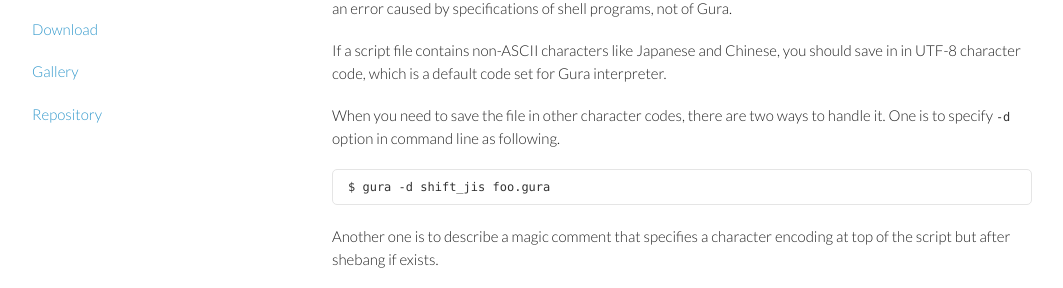
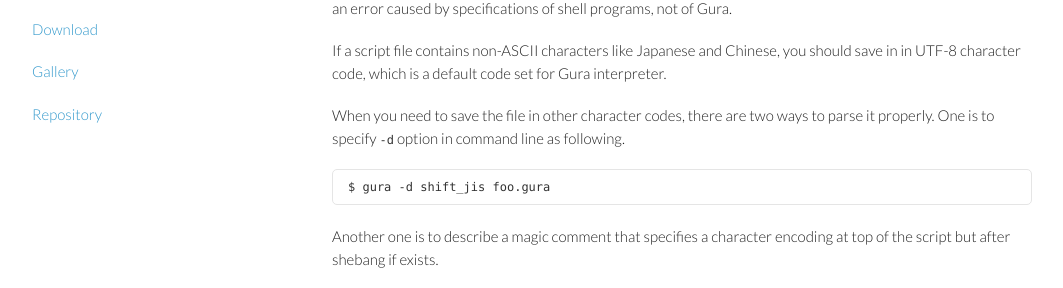
Before and after one commit to rudidude86/gura-lang.github.io, a Jekyll site: the page built from documents/Launch-Program.md, in a window 1280 px wide and 900 px high, scrolled down 1025 px. Shown: the part 154-442 px from the top of the window, without its empty margins (108-1171 px from the left). Built offline with Jekyll 4.4.1, drawn with Linux system fonts in a browser that asks for light colours; Markdown is read by kramdown in place of the engine named in the settings.

Commit message:
updated document

```diff
--- a/documents/Launch-Program.md
+++ b/documents/Launch-Program.md
@@ -65,7 +65,7 @@ This is to avoid an error caused by specifications of shell programs, not of Gur
 If a script file contains non-ASCII characters like Japanese and Chinese,
 you should save in in UTF-8 character code, which is a default code set for Gura interpreter.
 
-When you need to save the file in other character codes, there are two ways to handle it.
+When you need to save the file in other character codes, there are two ways to parse it properly.
 One is to specify `-d` option in command line as following.
 
     $ gura -d shift_jis foo.gura
```
